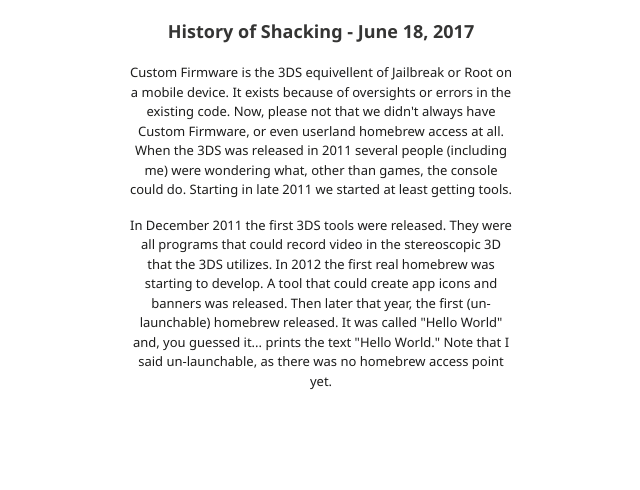
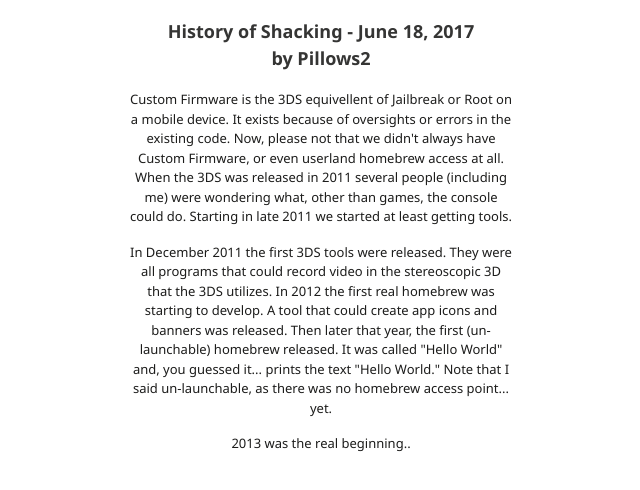
Before and after one commit to pillows2/3ds, a plain HTML site: page website/index.html in a window 1280 px wide. Shown: the whole page, without its empty margins (319-959 px from the left). Drawn offline with nearby package versions, Linux system fonts and the light colour scheme.

Commit message:
Update index.html

```diff
--- a/website/index.html
+++ b/website/index.html
@@ -9,11 +9,13 @@
 <body>
 
 <font face="helvetica", font color="#353534">
-<center><h5><b><p style="width:30%">History of Shacking - June 18, 2017</p></b></h5>
+<center><h5><b><p style="width:25%">History of Shacking - June 18, 2017   by Pillows2</p></b></h5>
 </font><font face="verdana", font color="#1C1C1B">
 <p><h6><font size="2"><p style="width:30%">Custom Firmware is the 3DS equivellent of Jailbreak or Root on a mobile device. It exists because of oversights or errors in the existing code. Now, please not that we didn't always have Custom Firmware, or even userland homebrew access at all. When the 3DS was released in 2011 several people (including me) were wondering what, other than games, the console could do. Starting in late 2011 we started at least getting tools.</p></font></p>
 
-<p><h6><font size="2"><p style="width:30%">In December 2011 the first 3DS tools were released. They were all programs that could record video in the stereoscopic 3D that the 3DS utilizes. In 2012 the first real homebrew was starting to develop. A tool that could create app icons and banners was released. Then later that year, the first (un-launchable) homebrew released. It was called "Hello World" and, you guessed it... prints the text "Hello World." Note that I said un-launchable, as there was no homebrew access point yet.</p></font></p>
+<p><h6><font size="2"><p style="width:30%">In December 2011 the first 3DS tools were released. They were all programs that could record video in the stereoscopic 3D that the 3DS utilizes. In 2012 the first real homebrew was starting to develop. A tool that could create app icons and banners was released. Then later that year, the first (un-launchable) homebrew released. It was called "Hello World" and, you guessed it... prints the text "Hello World." Note that I said un-launchable, as there was no homebrew access point... yet.</p></font></p>
+
+<p><h6><font size="2"><p style="width:30%">2013 was the real beginning..</p></font></p>
 
 
 
```
